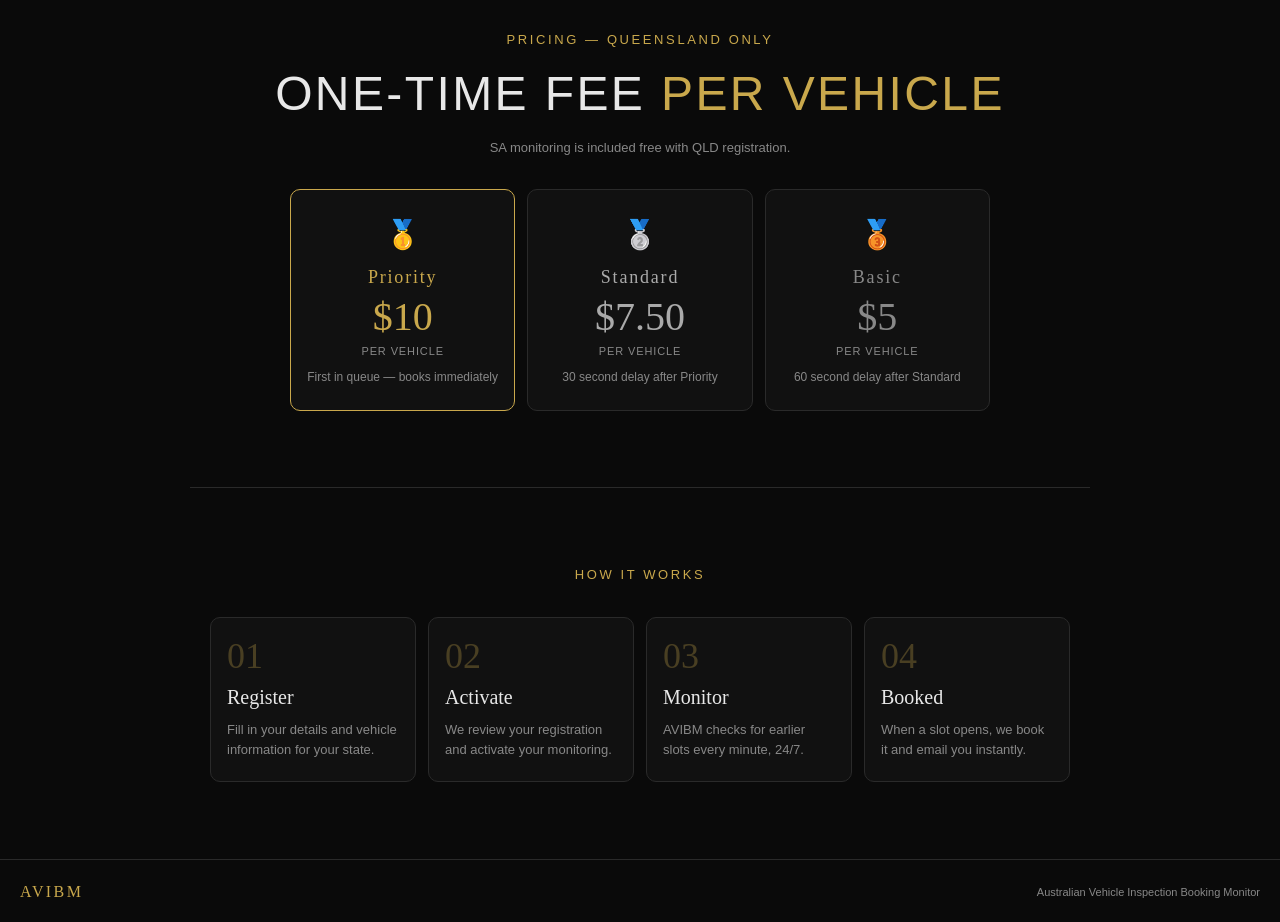
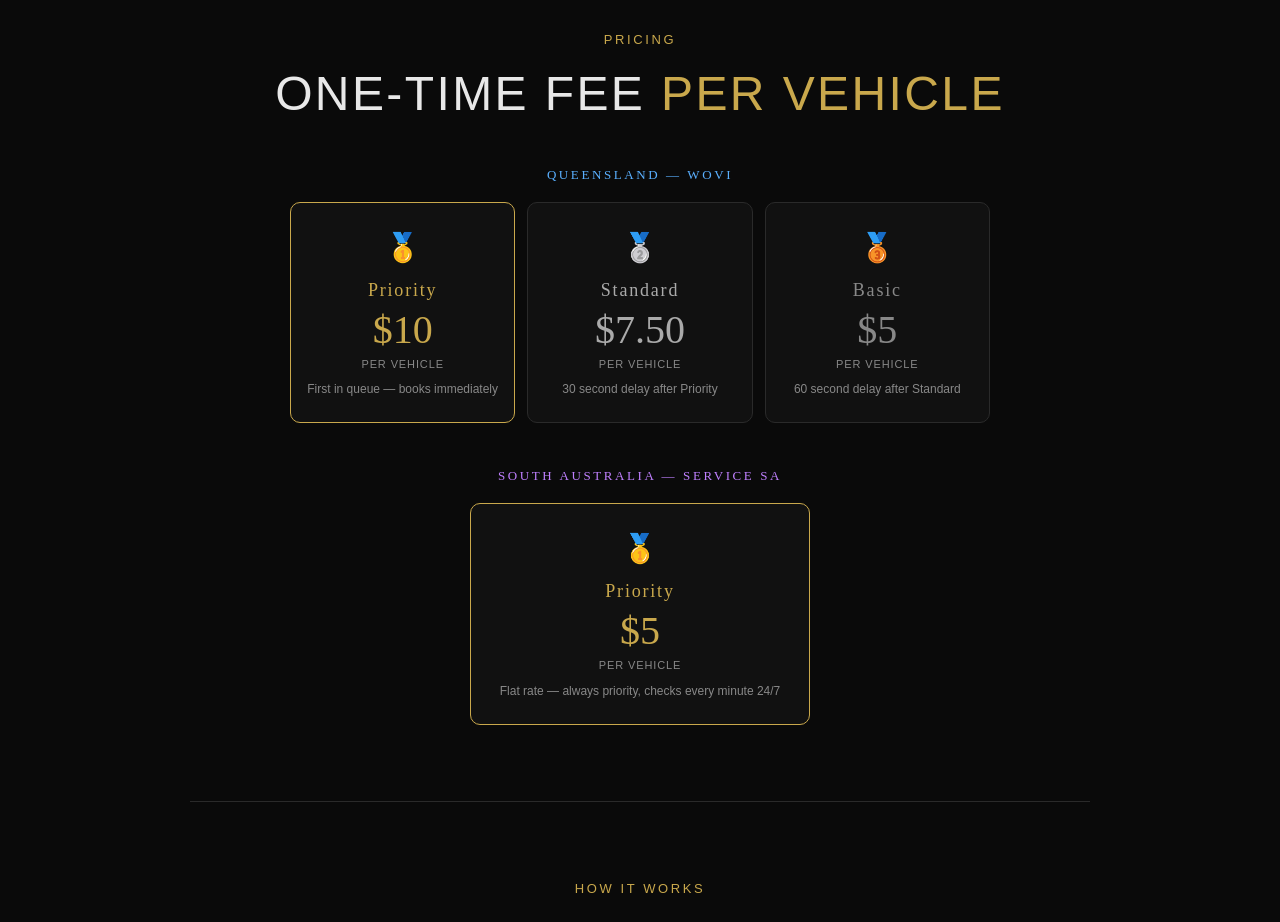
Before and after one commit to latifahaidari172/avibm, a Next.js app: page / in a window 1280 px wide. Shown: the part 1440-2362 px from the top of the page. Built offline with nearby package versions, Linux system fonts and the light colour scheme.

Commit message:
Update page.tsx

```diff
--- a/src/app/page.tsx
+++ b/src/app/page.tsx
@@ -120,9 +120,14 @@ export default function Home() {
 
       {/* Pricing */}
       <section style={{ borderTop: '1px solid var(--border)', padding: 'clamp(40px,6vw,80px) 20px', maxWidth: 900, margin: '0 auto' }}>
-        <div className="section-label" style={{ textAlign: 'center', marginBottom: 8 }}>Pricing — Queensland Only</div>
-        <h2 style={{ fontSize: 'clamp(28px,6vw,48px)', textAlign: 'center', marginBottom: 8 }}>ONE-TIME FEE <span className="gold">PER VEHICLE</span></h2>
-        <p style={{ color: 'var(--text-muted)', textAlign: 'center', fontSize: 13, marginBottom: 32 }}>SA monitoring is included free with QLD registration.</p>
+        <div className="section-label" style={{ textAlign: 'center', marginBottom: 8 }}>Pricing</div>
+        <h2 style={{ fontSize: 'clamp(28px,6vw,48px)', textAlign: 'center', marginBottom: 32 }}>ONE-TIME FEE <span className="gold">PER VEHICLE</span></h2>
+
+        {/* QLD Pricing */}
+        <div style={{ marginBottom: 40 }}>
+          <div style={{ textAlign: 'center', marginBottom: 16 }}>
+            <span style={{ fontFamily: 'Bebas Neue', fontSize: 13, letterSpacing: '0.2em', color: '#5ab0ff' }}>QUEENSLAND — WOVI</span>
+          </div>
           <div style={{ display: 'grid', gridTemplateColumns: 'repeat(auto-fit, minmax(160px, 1fr))', gap: 12, maxWidth: 700, margin: '0 auto' }}>
             {[
               { icon: '🥇', tier: 'Priority', price: '$10', color: 'var(--gold)', border: 'var(--gold)', desc: 'First in queue — books immediately' },
@@ -140,6 +145,24 @@ export default function Home() {
                 <div style={{ fontSize: 12, color: 'var(--text-muted)', lineHeight: 1.5 }}>{t.desc}</div>
               </div>
             ))}
+          </div>
+        </div>
+
+        {/* SA Pricing */}
+        <div style={{ maxWidth: 340, margin: '0 auto' }}>
+          <div style={{ textAlign: 'center', marginBottom: 16 }}>
+            <span style={{ fontFamily: 'Bebas Neue', fontSize: 13, letterSpacing: '0.2em', color: '#c080ff' }}>SOUTH AUSTRALIA — SERVICE SA</span>
+          </div>
+          <div style={{
+            background: 'var(--dark-2)', border: '1px solid var(--gold)',
+            borderRadius: 10, padding: '24px 16px', textAlign: 'center',
+          }}>
+            <div style={{ fontSize: 28, marginBottom: 8 }}>🥇</div>
+            <div style={{ fontFamily: 'Bebas Neue', fontSize: 18, color: 'var(--gold)', letterSpacing: '0.1em' }}>Priority</div>
+            <div style={{ fontFamily: 'Bebas Neue', fontSize: 40, color: 'var(--gold)', lineHeight: 1, margin: '6px 0' }}>$5</div>
+            <div style={{ fontSize: 11, color: 'var(--text-muted)', letterSpacing: '0.08em', textTransform: 'uppercase', marginBottom: 8 }}>Per Vehicle</div>
+            <div style={{ fontSize: 12, color: 'var(--text-muted)', lineHeight: 1.5 }}>Flat rate — always priority, checks every minute 24/7</div>
+          </div>
         </div>
       </section>
 
```
Lines whose indentation alone changed are shown as unchanged.
